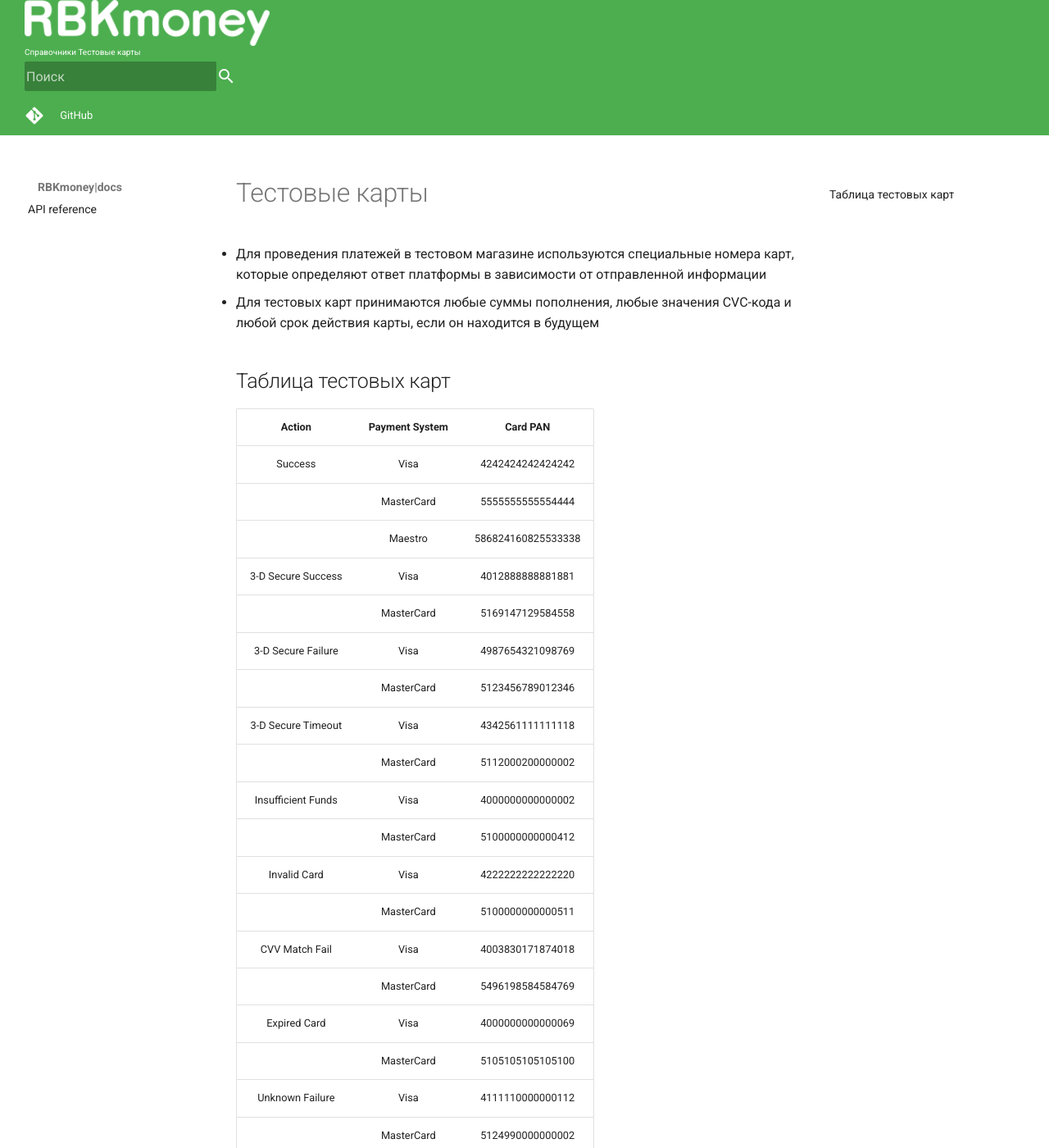
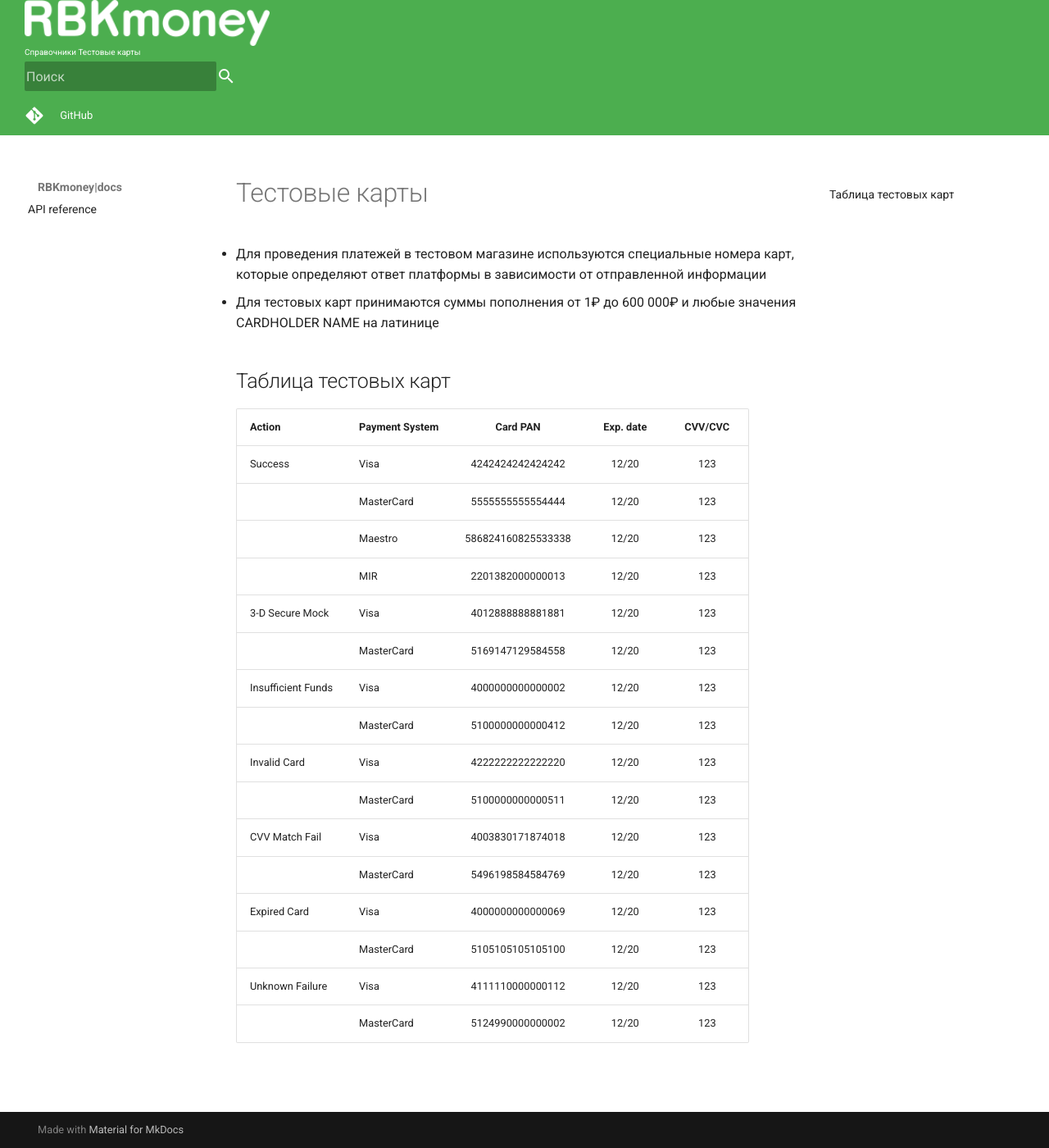
Before and after one commit to rbkmoney/docs, an MkDocs documentation site: the page built from content/refs/testcards.md, in a window 1280 px wide and 1400 px high. Shown: the whole window at 82% size. Built offline with MkDocs 1.6.1 and Material for MkDocs 9.7.7, drawn with Linux system fonts in a browser that asks for light colours; nearby versions of some CDN libraries; comment, search, counter and statistics services are not loaded; old or Windows-style settings are respelled for this version of MkDocs.

Commit message:
modified test cards info (#29)

```diff
--- a/content/refs/testcards.md
+++ b/content/refs/testcards.md
@@ -1,26 +1,23 @@
 - Для проведения платежей в тестовом магазине используются специальные номера карт, которые определяют ответ платформы в зависимости от отправленной информации
-- Для тестовых карт принимаются любые суммы пополнения, любые значения CVC-кода и любой срок действия карты, если он находится в будущем
+- Для тестовых карт принимаются суммы пополнения от 1₽ до 600 000₽ и любые значения CARDHOLDER NAME на латинице
 
 ## Таблица тестовых карт
 
-| Action                 | Payment System | Card PAN                 |
-|:----------------------:|:--------------:|:------------------------:|
-| Success				 | Visa			  | 4242424242424242		 |
-| 	    				 | MasterCard	  | 5555555555554444		 |
-| 		        		 | Maestro		  | 586824160825533338		 |
-| 3-D Secure Success     | Visa           | 4012888888881881         |
-|                        | MasterCard     | 5169147129584558         |
-| 3-D Secure Failure     | Visa           | 4987654321098769         |
-|                        | MasterCard     | 5123456789012346         |
-| 3-D Secure Timeout     | Visa           | 4342561111111118         |
-|                        | MasterCard     | 5112000200000002         |
-| Insufficient Funds     | Visa           | 4000000000000002         |
-|                        | MasterCard     | 5100000000000412         |
-| Invalid Card           | Visa           | 4222222222222220         |
-|                        | MasterCard     | 5100000000000511         |
-| CVV Match Fail         | Visa           | 4003830171874018         |
-|                        | MasterCard     | 5496198584584769         |
-| Expired Card           | Visa           | 4000000000000069         |
-|                        | MasterCard     | 5105105105105100         |
-| Unknown Failure        | Visa           | 4111110000000112         |
-|                        | MasterCard     | 5124990000000002         |
+| Action                 | Payment System | Card PAN                 | Exp. date | CVV/CVC  |
+|:-----------------------|:---------------|:------------------------:|:---------:|:---------:
+| Success				 | Visa			  | 4242424242424242		 | 12/20     | 123      |
+| 	    				 | MasterCard	  | 5555555555554444		 | 12/20     | 123      |
+| 		        		 | Maestro		  | 586824160825533338		 | 12/20     | 123      |
+| 		        		 | MIR    		  | 2201382000000013		 | 12/20     | 123      |
+| 3-D Secure Mock        | Visa           | 4012888888881881         | 12/20     | 123      |
+|                        | MasterCard     | 5169147129584558         | 12/20     | 123      |
+| Insufficient Funds     | Visa           | 4000000000000002         | 12/20     | 123      |
+|                        | MasterCard     | 5100000000000412         | 12/20     | 123      |
+| Invalid Card           | Visa           | 4222222222222220         | 12/20     | 123      |
+|                        | MasterCard     | 5100000000000511         | 12/20     | 123      |
+| CVV Match Fail         | Visa           | 4003830171874018         | 12/20     | 123      |
+|                        | MasterCard     | 5496198584584769         | 12/20     | 123      |
+| Expired Card           | Visa           | 4000000000000069         | 12/20     | 123      |
+|                        | MasterCard     | 5105105105105100         | 12/20     | 123      |
+| Unknown Failure        | Visa           | 4111110000000112         | 12/20     | 123      |
+|                        | MasterCard     | 5124990000000002         | 12/20     | 123      |
```
